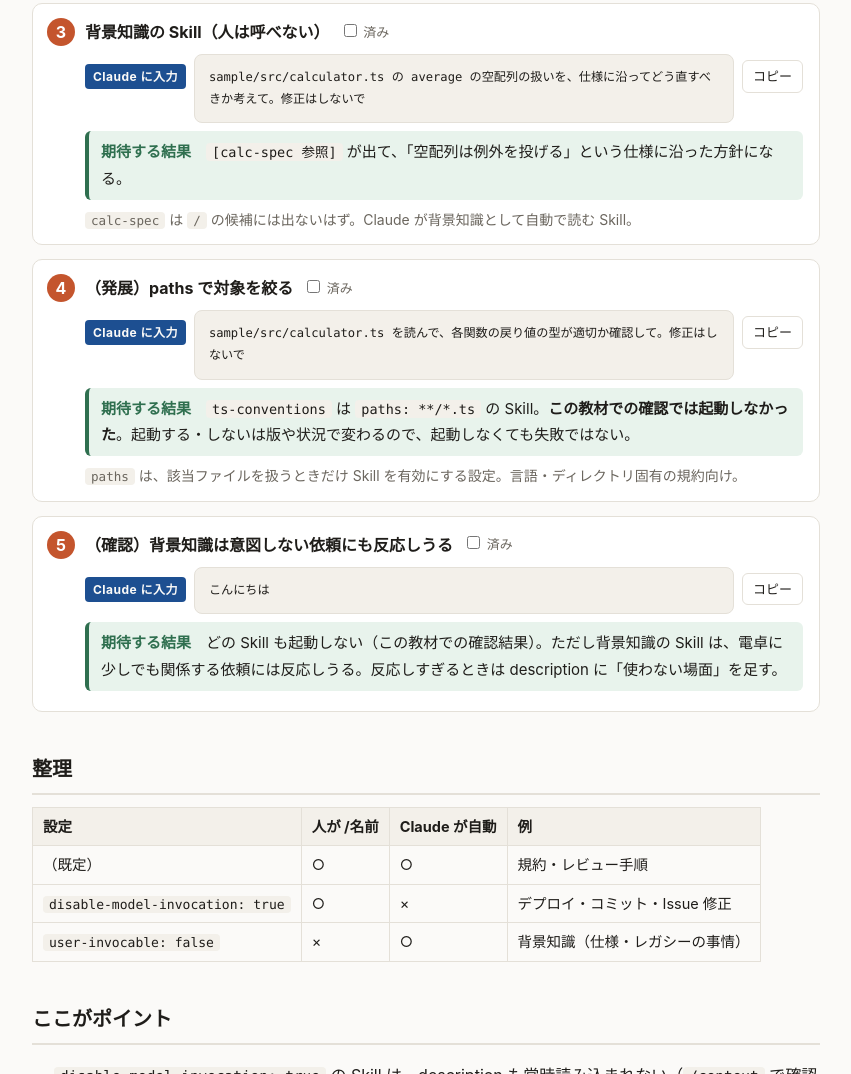
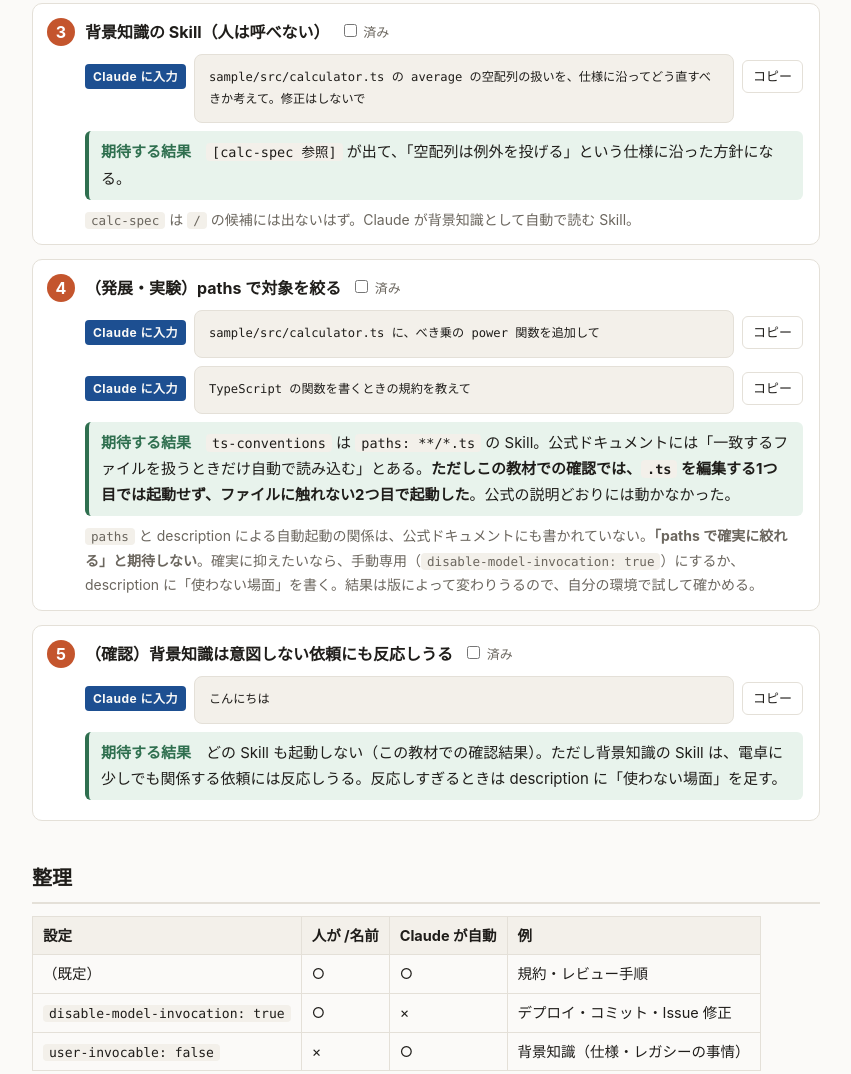
Before and after one commit to takuma39/test-github-actions, a website built with Vite: page sections/04-invocation-control/index.html in a window 1280 px wide. Shown: the part 1162-2236 px from the top of the page, without its empty margins (214-1065 px from the left). Built offline with nearby package versions, Linux system fonts and the light colour scheme.

Commit message:
docs: 04 の paths の説明を、実機で確認した挙動に合わせて修正
公式は「一致するファイルを扱うときだけ自動で読み込む」とするが、
.ts を編集する依頼では起動せず、ファイルに触れない質問で起動した。
確実に絞れるとは期待しないよう、実験として書き直した。

Co-Authored-By: Claude Sonnet 5.5 <noreply@anthropic.com>

```diff
--- a/sections/04-invocation-control/index.html
+++ b/sections/04-invocation-control/index.html
@@ -35,10 +35,11 @@ sample/issues/3.md           修正対象の Issue</code></pre></details>
 <div class="expect"><b class="k">期待する結果</b>　<code>[calc-spec 参照]</code> が出て、「空配列は例外を投げる」という仕様に沿った方針になる。</div>
 <p class="note"><code>calc-spec</code> は <code>/</code> の候補には出ないはず。Claude が背景知識として自動で読む Skill。</p>
 </li>
-<li><p class="step-t">（発展）paths で対象を絞る<label><input type="checkbox" data-step="4"> 済み</label></p>
-<div class="cmd ask"><span class="lab">Claude に入力</span><pre><code>sample/src/calculator.ts を読んで、各関数の戻り値の型が適切か確認して。修正はしないで</code></pre><button class="copy" type="button">コピー</button></div>
-<div class="expect"><b class="k">期待する結果</b>　<code>ts-conventions</code> は <code>paths: **/*.ts</code> の Skill。<b>この教材での確認では起動しなかった</b>。起動する・しないは版や状況で変わるので、起動しなくても失敗ではない。</div>
-<p class="note"><code>paths</code> は、該当ファイルを扱うときだけ Skill を有効にする設定。言語・ディレクトリ固有の規約向け。</p>
+<li><p class="step-t">（発展・実験）paths で対象を絞る<label><input type="checkbox" data-step="4"> 済み</label></p>
+<div class="cmd ask"><span class="lab">Claude に入力</span><pre><code>sample/src/calculator.ts に、べき乗の power 関数を追加して</code></pre><button class="copy" type="button">コピー</button></div>
+<div class="cmd ask"><span class="lab">Claude に入力</span><pre><code>TypeScript の関数を書くときの規約を教えて</code></pre><button class="copy" type="button">コピー</button></div>
+<div class="expect"><b class="k">期待する結果</b>　<code>ts-conventions</code> は <code>paths: **/*.ts</code> の Skill。公式ドキュメントには「一致するファイルを扱うときだけ自動で読み込む」とある。<b>ただしこの教材での確認では、<code>.ts</code> を編集する1つ目では起動せず、ファイルに触れない2つ目で起動した</b>。公式の説明どおりには動かなかった。</div>
+<p class="note"><code>paths</code> と description による自動起動の関係は、公式ドキュメントにも書かれていない。<b>「paths で確実に絞れる」と期待しない</b>。確実に抑えたいなら、手動専用（<code>disable-model-invocation: true</code>）にするか、description に「使わない場面」を書く。結果は版によって変わりうるので、自分の環境で試して確かめる。</p>
 </li>
 <li><p class="step-t">（確認）背景知識は意図しない依頼にも反応しうる<label><input type="checkbox" data-step="5"> 済み</label></p>
 <div class="cmd ask"><span class="lab">Claude に入力</span><pre><code>こんにちは</code></pre><button class="copy" type="button">コピー</button></div>
```
